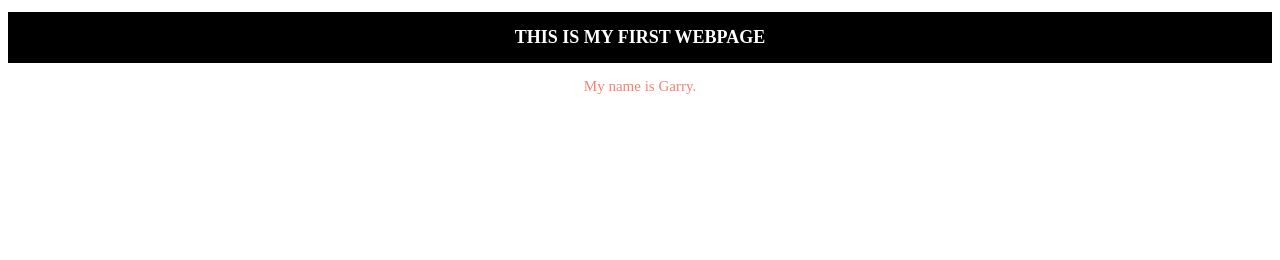
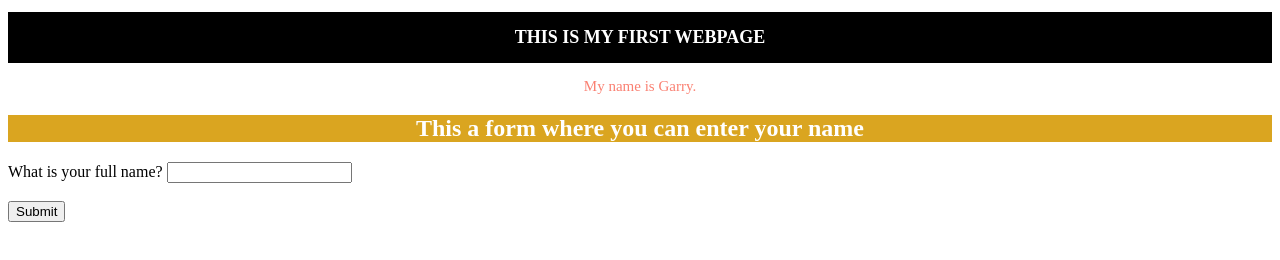
Before and after one commit to Kredo-Garry/Kredo-Garry.github.io, a plain HTML site: page index.html in a window 1280 px wide. Drawn offline with Linux system fonts and the light colour scheme.

Commit message:
New upload with form added and css updated

```diff
--- a/css/style.css
+++ b/css/style.css
@@ -11,3 +11,8 @@
     font-size: 15px;
     text-align: center;
 }
+h2 {
+    background-color: goldenrod;
+    color: white;
+    text-align: center;
+}
--- a/index.html
+++ b/index.html
@@ -10,5 +10,11 @@
 <body>
     <h1 class="header1">This is my first webpage</h1>
     <p class="para">My name is Garry.</p>
+    <form action="">
+        <h2>This a form where you can enter your name</h2>
+        <label for="full-name">What is your full name? </label>
+        <input type="text" class="full_name" id="full-name" required><br><br>
+        <input type="submit" submit>
+    </form>
 </body>
 </html>
```
